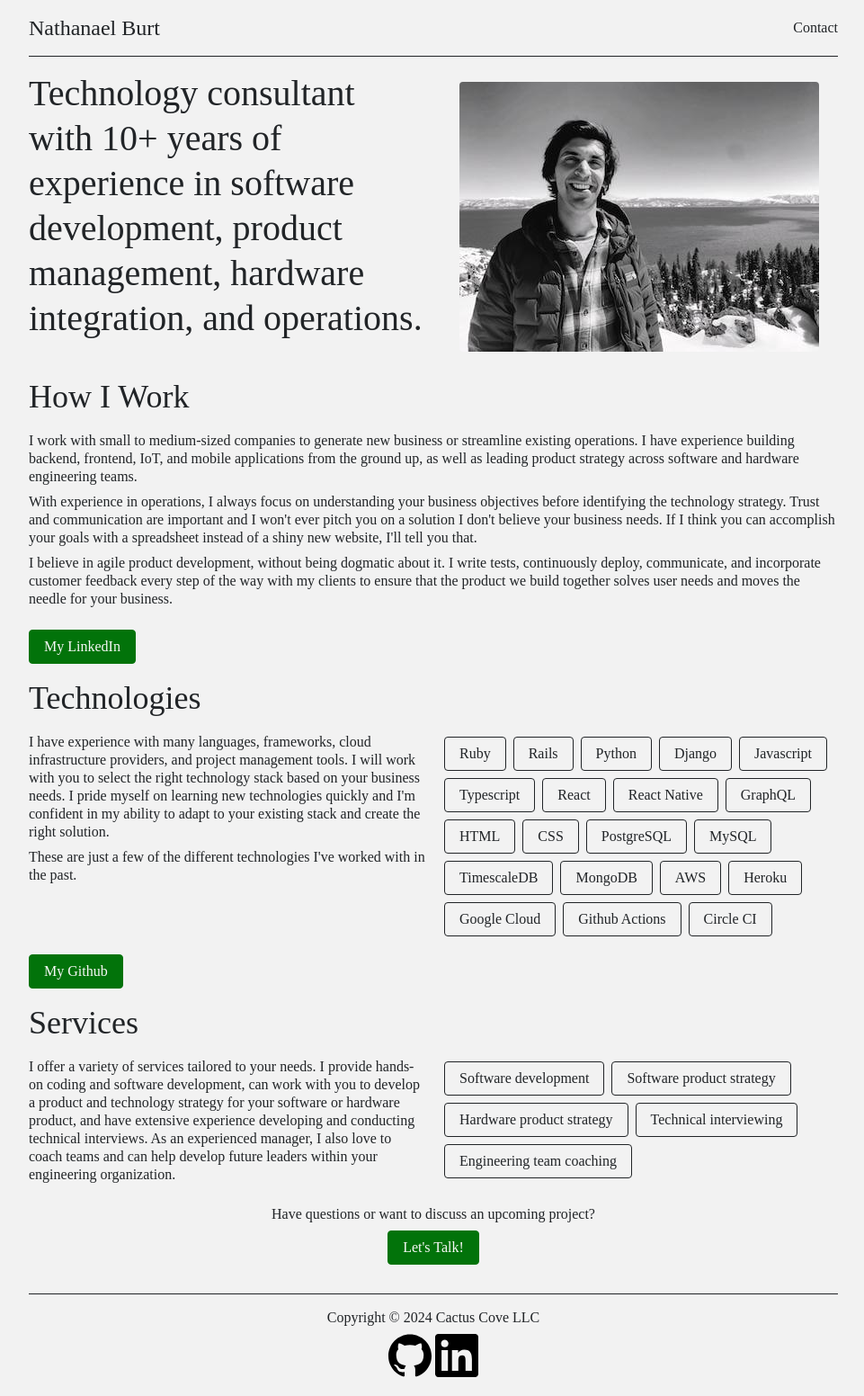
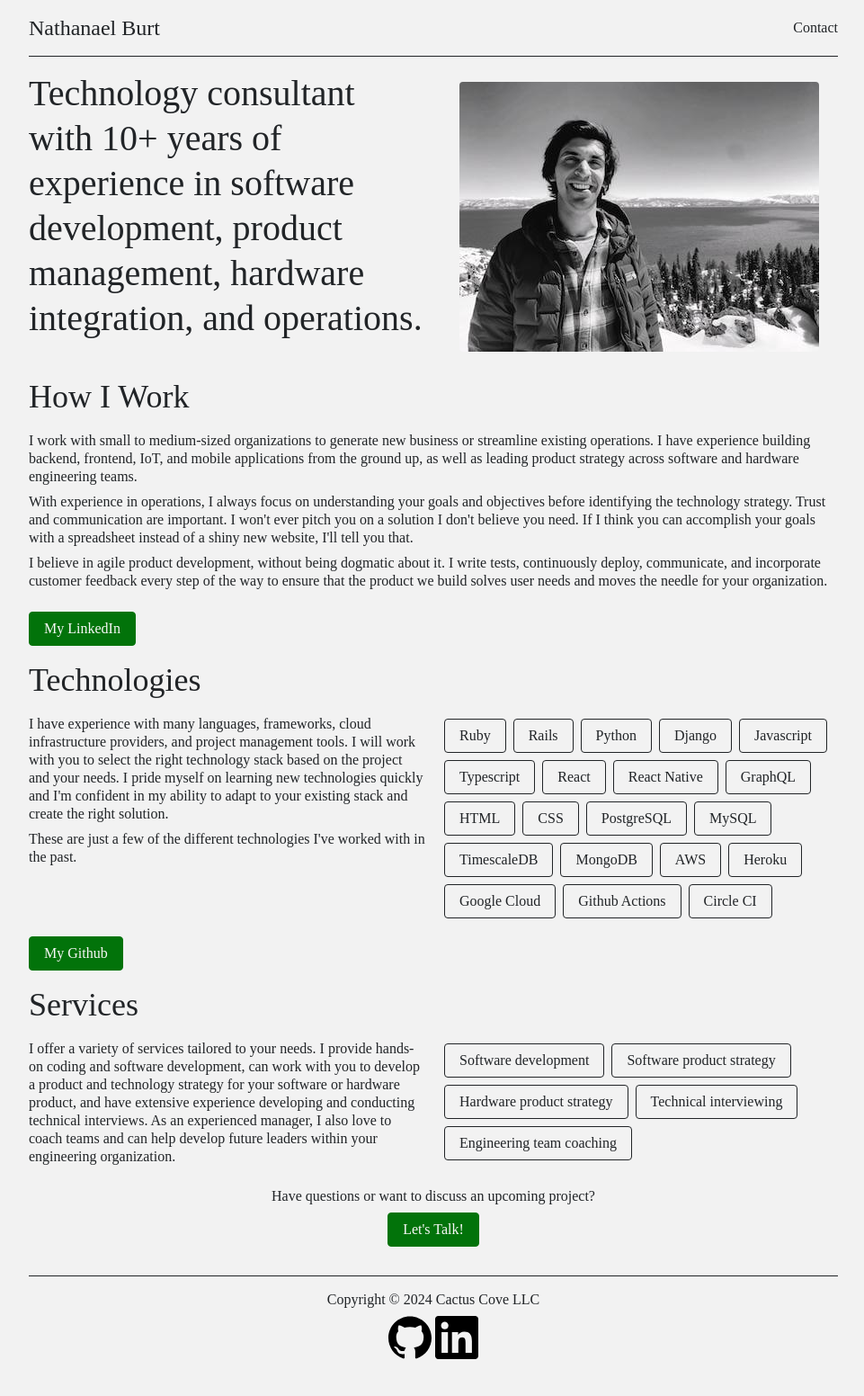
Before and after one commit to nburt/nburt.github.io, a Jekyll site: the page built from index.html, in a window 1280 px wide. Shown: the whole page at 90% size, without its empty margins (158-1119 px from the left). Built offline with Jekyll 4.4.1, drawn with Linux system fonts in a browser that asks for light colours.

Commit message:
copy tweaks

```diff
--- a/index.html
+++ b/index.html
@@ -21,20 +21,20 @@ permalink: /
     <div class="col">
         <h2>How I Work</h2>
         <p>
-            I work with small to medium-sized companies to generate new business or streamline existing operations. I
-            have experience building backend, frontend, IoT, and mobile applications from the ground up, as
-            well as leading product strategy across software and hardware engineering teams.
+            I work with small to medium-sized organizations to generate new business or streamline existing operations.
+            I have experience building backend, frontend, IoT, and mobile applications from the ground up, as well as
+            leading product strategy across software and hardware engineering teams.
         </p>
         <p>
-            With experience in operations, I always focus on understanding your business objectives before
-            identifying the technology strategy. Trust and communication are important and I won't ever pitch you on
-            a solution I don't believe your business needs. If I think you can accomplish your goals with a spreadsheet
-            instead of a shiny new website, I'll tell you that.
+            With experience in operations, I always focus on understanding your goals and objectives before
+            identifying the technology strategy. Trust and communication are important. I won't ever pitch you on
+            a solution I don't believe you need. If I think you can accomplish your goals with a spreadsheet instead of
+            a shiny new website, I'll tell you that.
         </p>
         <p>
             I believe in agile product development, without being dogmatic about it. I write tests, continuously deploy,
-            communicate, and incorporate customer feedback every step of the way with my clients to ensure that the
-            product we build together solves user needs and moves the needle for your business.
+            communicate, and incorporate customer feedback every step of the way to ensure that the product we build
+            solves user needs and moves the needle for your organization.
         </p>
         <a
                 class="cta-button spacer-top"
@@ -53,9 +53,9 @@ permalink: /
             <div class="col">
                 <p>
                     I have experience with many languages, frameworks, cloud infrastructure providers, and project
-                    management tools. I will work with you to select the right technology stack based on your business
-                    needs. I pride myself on learning new technologies quickly and I'm confident in my ability to adapt
-                    to your existing stack and create the right solution.
+                    management tools. I will work with you to select the right technology stack based on the project and
+                    your needs. I pride myself on learning new technologies quickly and I'm confident in my ability to
+                    adapt to your existing stack and create the right solution.
                 </p>
                 <p>
                     These are just a few of the different technologies I've worked with in the past.
```
Also changed, not shown: other parts of index.html (+1 -1 lines).
